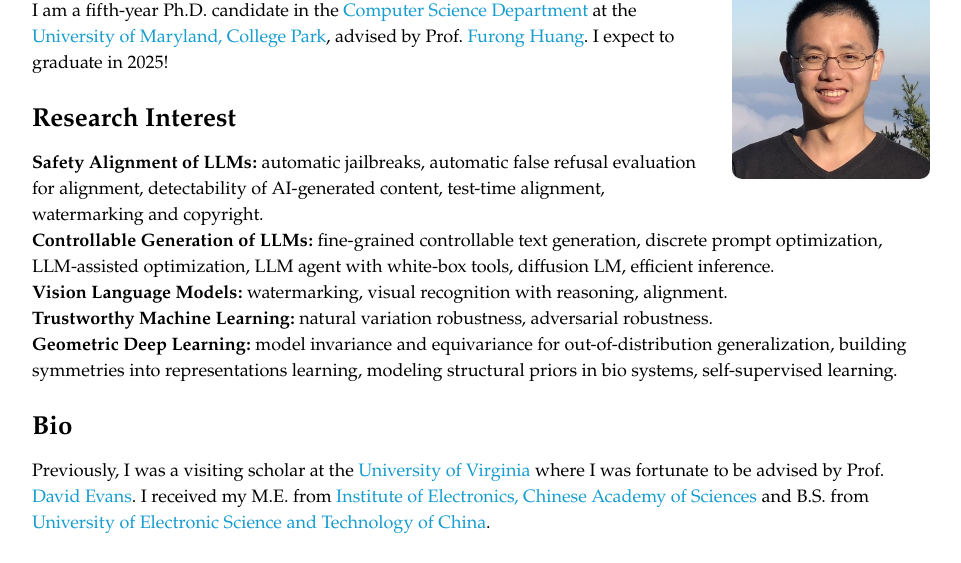
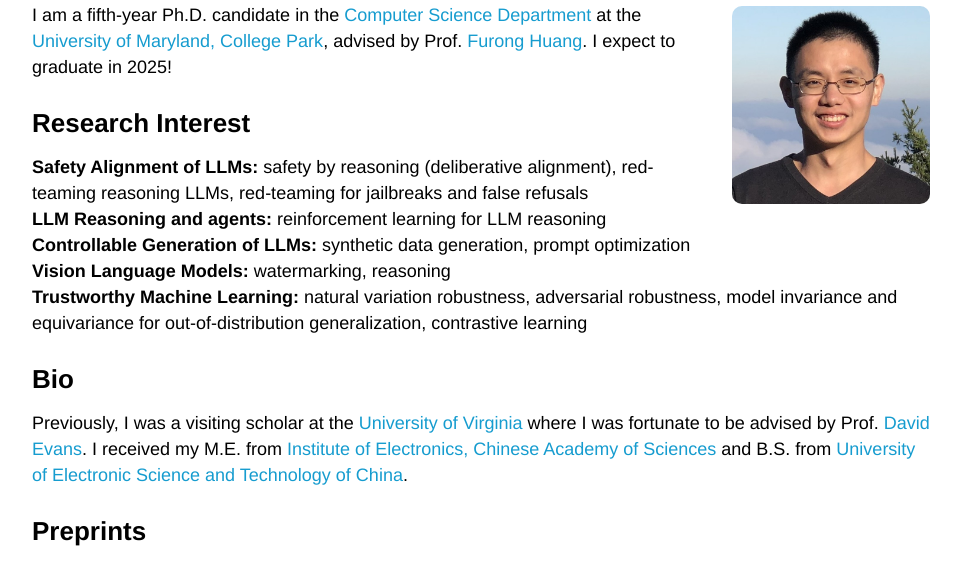
Before and after one commit to schzhu/schzhu.github.io, a plain HTML site: page index.html in a window 1280 px wide. Shown: the part 131-694 px from the top of the page, without its empty margins (159-1120 px from the left). Drawn offline with Linux system fonts and the light colour scheme; files that its build step writes are made by us from their sources; a script that the page names is missing.

Commit message:
2025/1/30

```diff
--- a/index.html
+++ b/index.html
@@ -50,7 +50,7 @@
                         </a>
                     </p>
 
-                    <img src="./images/sichengzhu_b.jpg" width="22%" alt="Sicheng Zhu" style="border-radius:10px; float: right; margin-left: 20px; margin-bottom: 20px;">
+                    <img src="./images/sichengzhu_b.jpg" width="22%" alt="Sicheng Zhu" style="border-radius:10px; float: right; margin-left: 20px; margin-bottom: 20px; margin-top: 22px;">
 
                     <!-- About Me Section -->
                     <p>
@@ -62,15 +62,15 @@
                     <!-- Research Interest Section -->
                     <heading style="display: block; margin-top: 30px;"><b>Research Interest</b></heading>
                     <p>
-                        <b>Safety Alignment of LLMs:</b> automatic jailbreaks, automatic false refusal evaluation for alignment, detectability of AI-generated content, test-time alignment, watermarking and copyright.
+                        <b>Safety Alignment of LLMs:</b> safety by reasoning (deliberative alignment), red-teaming reasoning LLMs, red-teaming for jailbreaks and false refusals
                         <br>
-                        <b>Controllable Generation of LLMs:</b> fine-grained controllable text generation, discrete prompt optimization, LLM-assisted optimization, LLM agent with white-box tools, diffusion LM, efficient inference.
+                        <b>LLM Reasoning and agents:</b> reinforcement learning for LLM reasoning
                         <br>
-                        <b>Vision Language Models:</b>  watermarking, visual recognition with reasoning, alignment.
+                        <b>Controllable Generation of LLMs:</b> synthetic data generation, prompt optimization
                         <br>
-                        <b>Trustworthy Machine Learning:</b> natural variation robustness, adversarial robustness.
+                        <b>Vision Language Models:</b>  watermarking, reasoning
                         <br>
-                        <b>Geometric Deep Learning:</b>  model invariance and equivariance for out-of-distribution generalization, building symmetries into representations learning, modeling structural priors in bio systems, self-supervised learning.
+                        <b>Trustworthy Machine Learning:</b> natural variation robustness, adversarial robustness, model invariance and equivariance for out-of-distribution generalization, contrastive learning
                     </p>
 <!--                     <p>
                         My goal is to build <b>trustworthy machine learning</b> models.
--- a/index_files/stylesheet.css
+++ b/index_files/stylesheet.css
@@ -1,106 +1,97 @@
 /* latin-ext */
 @font-face {
-  font-family: "Palatino Linotype", "Book Antiqua", Palatino, serif;
+  font-family: Helvetica, Arial, sans-serif;
   font-style: italic;
   font-weight: 400;
   unicode-range: U+0100-024F, U+0259, U+1E00-1EFF, U+2020, U+20A0-20AB, U+20AD-20CF, U+2113, U+2C60-2C7F, U+A720-A7FF;
 }
 /* latin */
-@font-face {la
-  font-family: "Palatino Linotype", "Book Antiqua", Palatino, serif;
+@font-face {
+  font-family: Helvetica, Arial, sans-serif;
   font-style: italic;
   font-weight: 400;
 }
 /* latin-ext */
 @font-face {
-  font-family: "Palatino Linotype", "Book Antiqua", Palatino, serif;
+  font-family: Helvetica, Arial, sans-serif;
   font-style: italic;
   font-weight: 700;
 }
 /* latin */
 @font-face {
-  font-family: "Palatino Linotype", "Book Antiqua", Palatino, serif;
+  font-family: Helvetica, Arial, sans-serif;
   font-style: italic;
   font-weight: 700;
 }
 /* latin-ext */
 @font-face {
-  font-family: "Palatino Linotype", "Book Antiqua", Palatino, serif;
+  font-family: Helvetica, Arial, sans-serif;
   font-style: normal;
   font-weight: 400;
 }
 /* latin */
 @font-face {
-  font-family: "Palatino Linotype", "Book Antiqua", Palatino, serif;
+  font-family: Helvetica, Arial, sans-serif;
   font-style: normal;
   font-weight: 400;
 }
 /* latin-ext */
 @font-face {
-  font-family: "Palatino Linotype", "Book Antiqua", Palatino, serif;
+  font-family: Helvetica, Arial, sans-serif;
   font-style: normal;
   font-weight: 700;
 }
 /* latin */
 @font-face {
-  font-family: "Palatino Linotype", "Book Antiqua", Palatino, serif;
+  font-family: Helvetica, Arial, sans-serif;
   font-style: normal;
   font-weight: 700;
 }
-
 a {
   color: #169CCF;
   text-decoration: none;
 }
-
 a:focus,
 a:hover {
   color: #f09228;
   text-decoration: none;
 }
-
 body,
 td,
 th,
 tr,
 p {
   line-height: 26px;
-  font-family: "Palatino Linotype", "Book Antiqua", Palatino, serif;
-  font-size: 18px;},
-
+  font-family: Helvetica, Arial, sans-serif;
+  font-size: 18px;
+}
 a {
-  font-family: "Palatino Linotype", "Book Antiqua", Palatino, serif;
+  font-family: Helvetica, Arial, sans-serif;
   font-size: 18px
 }
-
 strong {
-  font-family: "Palatino Linotype", "Book Antiqua", Palatino, serif;
+  font-family: Helvetica, Arial, sans-serif;
   font-size: 18px;
 }
-
 heading {
-  font-family: "Palatino Linotype", "Book Antiqua", Palatino, serif;
+  font-family: Helvetica, Arial, sans-serif;
   font-size: 26px;
   font-weight: normal;
 }
-
 papertitle {
-  font-family: "Palatino Linotype", "Book Antiqua", Palatino, serif;
+  font-family: Helvetica, Arial, sans-serif;
   font-size: 18px;
   font-weight: 700
 }
-
 name {
-  font-family: "Palatino Linotype", "Book Antiqua", Palatino, serif;
+  font-family: Helvetica, Arial, sans-serif;
   font-size: 38px;
 }
-
 .one {
   width: 160px;
   height: 160px;
   position: relative;
 }
-
 .two {
   width: 160px;
   height: 160px;
@@ -109,13 +100,11 @@ name {
   -moz-transition: opacity .2s ease-in-out;
   -webkit-transition: opacity .2s ease-in-out;
 }
-
 .fade {
   transition: opacity .2s ease-in-out;
   -moz-transition: opacity .2s ease-in-out;
   -webkit-transition: opacity .2s ease-in-out;
 }
-
 span.highlight {
   background-color: #ffffd0;
 }
```
